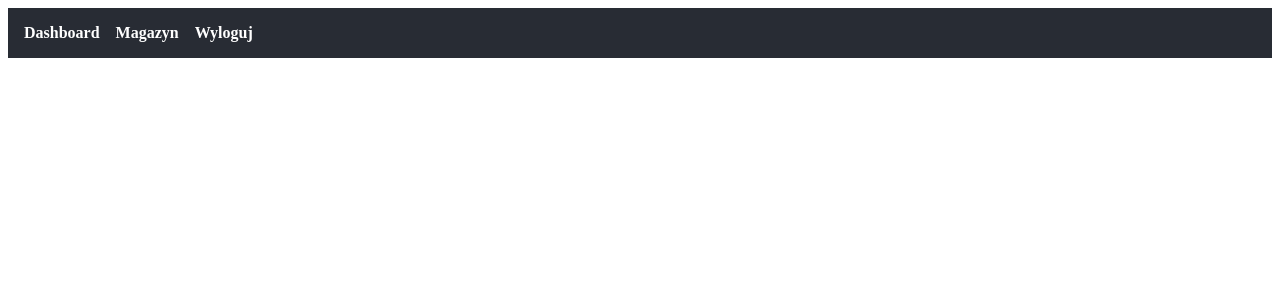
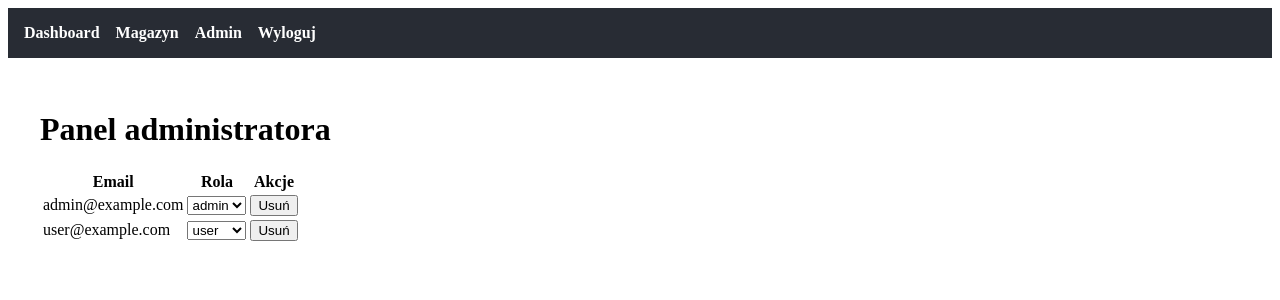
Before and after one commit to ShinyPotatooo/inzynierka, a React (Create React App) app: page /admin in a window 1280 px wide. Shown: the top 300 px of the page. Built offline with nearby package versions, Linux system fonts and the light colour scheme.

Commit message:
Adding admin Panel Page

```diff
--- a/src/AdminPanelPage.jsx
+++ b/src/AdminPanelPage.jsx
@@ -0,0 +1,54 @@
+import React, { useState } from 'react';
+
+const AdminPanelPage = () => {
+  const [users, setUsers] = useState([
+    { id: 1, email: 'admin@example.com', role: 'admin' },
+    { id: 2, email: 'user@example.com', role: 'user' },
+  ]);
+
+  const deleteUser = (id) => {
+    setUsers(users.filter(user => user.id !== id));
+  };
+
+  const changeRole = (id, newRole) => {
+    setUsers(users.map(user =>
+      user.id === id ? { ...user, role: newRole } : user
+    ));
+  };
+
+  return (
+    <div style={{ padding: '2rem' }}>
+      <h1>Panel administratora</h1>
+      <table>
+        <thead>
+          <tr>
+            <th>Email</th>
+            <th>Rola</th>
+            <th>Akcje</th>
+          </tr>
+        </thead>
+        <tbody>
+          {users.map(user => (
+            <tr key={user.id}>
+              <td>{user.email}</td>
+              <td>
+                <select
+                  value={user.role}
+                  onChange={(e) => changeRole(user.id, e.target.value)}
+                >
+                  <option value="admin">admin</option>
+                  <option value="user">user</option>
+                </select>
+              </td>
+              <td>
+                <button onClick={() => deleteUser(user.id)}>Usuń</button>
+              </td>
+            </tr>
+          ))}
+        </tbody>
+      </table>
+    </div>
+  );
+};
+
+export default AdminPanelPage;
--- a/src/App.jsx
+++ b/src/App.jsx
@@ -3,6 +3,7 @@ import { Routes, Route, useLocation } from 'react-router-dom';
 import LoginPage from './pages/LoginPage';
 import InventoryPage from './pages/InventoryPage';
 import DashboardPage from './pages/DashboardPage';
+import AdminPanelPage from './AdminPanelPage';
 import Navbar from './components/Navbar';
 import { ToastContainer } from 'react-toastify';
 import 'react-toastify/dist/ReactToastify.css';
@@ -19,6 +20,7 @@ function LayoutWrapper() {
         <Route path="/" element={<LoginPage />} />
         <Route path="/inventory" element={<InventoryPage />} />
         <Route path="/dashboard" element={<DashboardPage />} />
+        <Route path="/admin" element={<AdminPanelPage />} />
       </Routes>
     </>
   );
--- a/src/components/Navbar.jsx
+++ b/src/components/Navbar.jsx
@@ -1,5 +1,5 @@
 import React from 'react';
-import { Link } from 'react-router-dom';
+import { Link, NavLink } from 'react-router-dom';
 import './Navbar.css';
 
 export default function Navbar() {
@@ -7,6 +7,7 @@ export default function Navbar() {
     <nav className="navbar">
       <Link to="/dashboard">Dashboard</Link>
       <Link to="/inventory">Magazyn</Link>
+      <NavLink to="/admin">Admin</NavLink>
       <Link to="/">Wyloguj</Link>
     </nav>
   );
```
